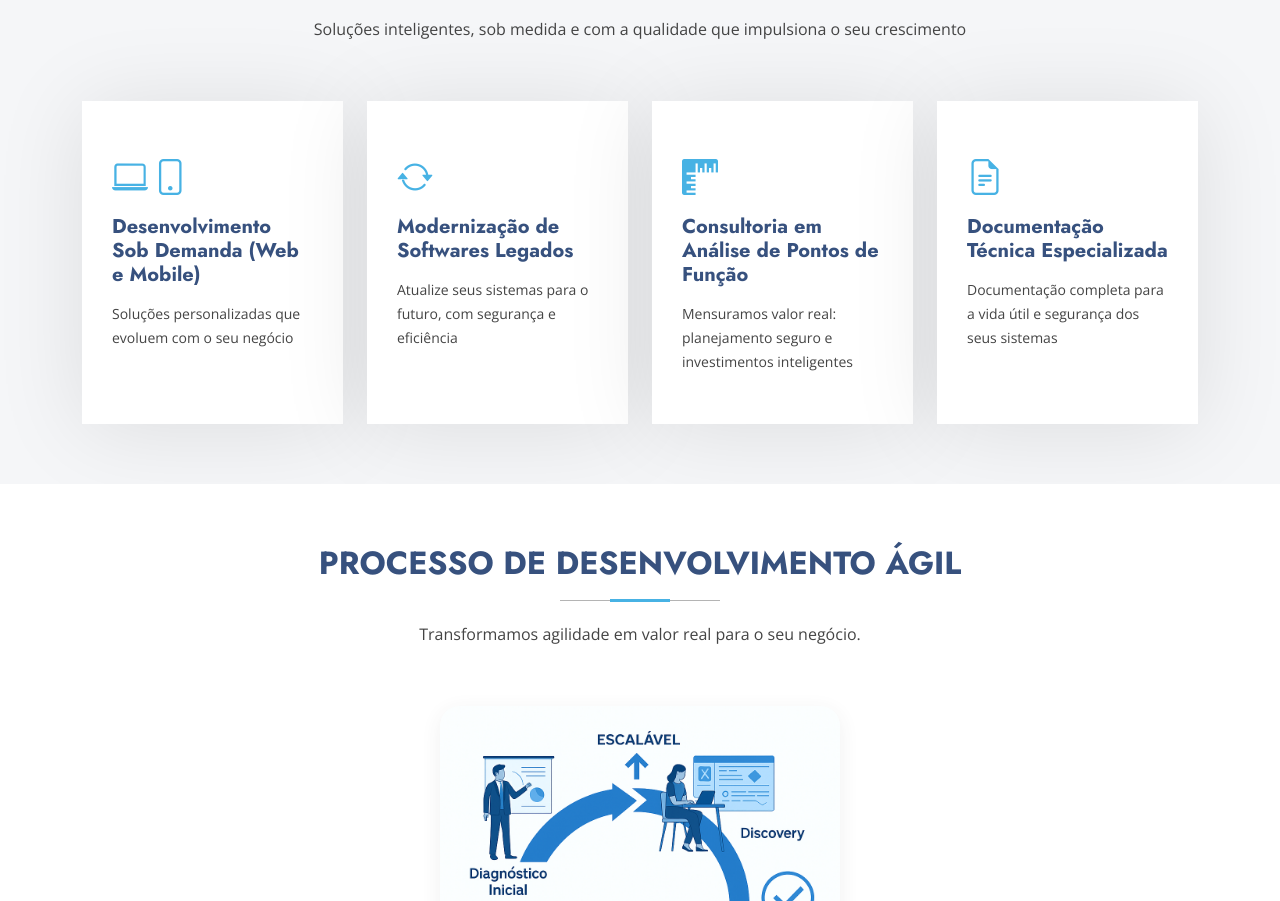
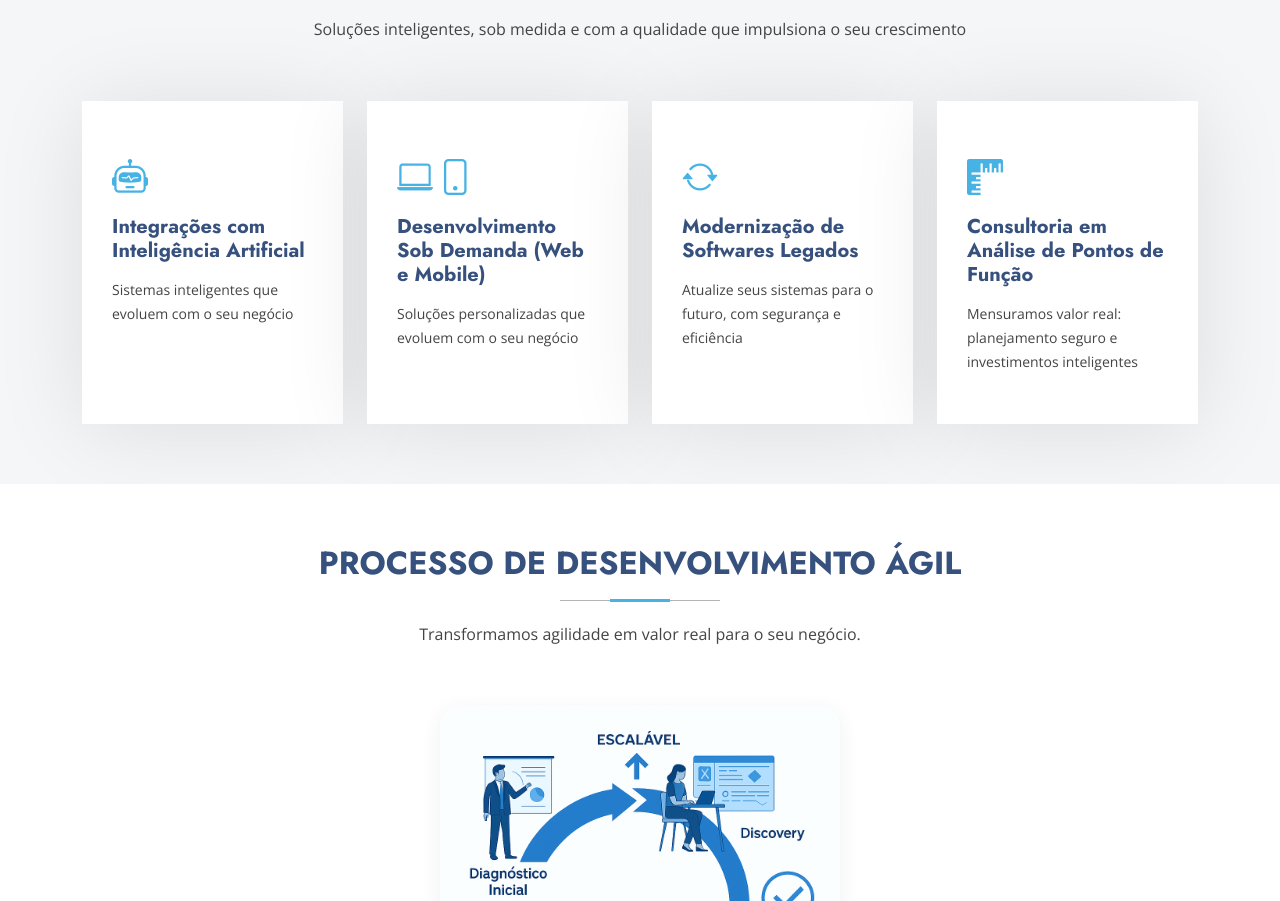
Before and after one commit to musardotiago/musardotiago.github.io, a plain HTML site: page index.html in a window 1280 px wide. Shown: the part 2383-3284 px from the top of the page. Drawn offline with nearby package versions, Linux system fonts and the light colour scheme.

Commit message:
modified:   index.html

```diff
--- a/index.html
+++ b/index.html
@@ -319,6 +319,13 @@
       <div class="container">
 
         <div class="row gy-4">
+          <div class="col-xl-3 col-md-6 d-flex" data-aos="fade-up" data-aos-delay="100">
+            <div class="service-item position-relative">
+              <div class="icon"><i class="bi bi-robot"></i></div>
+              <h4><a href="" class="stretched-link">Integrações com Inteligência Artificial</a></h4>
+              <p>Sistemas inteligentes que evoluem com o seu negócio</p>
+            </div>
+          </div><!-- End Service Item -->
 
           <div class="col-xl-3 col-md-6 d-flex" data-aos="fade-up" data-aos-delay="100">
             <div class="service-item position-relative">
@@ -341,9 +348,9 @@
               <div class="icon"><i class="bi bi-rulers icon"></i></div>
               <h4><a href="" class="stretched-link">Consultoria em Análise de Pontos de Função</a></h4>
               <p>Mensuramos valor real: planejamento seguro e investimentos inteligentes</p>
-            </div>
+           </div>
           </div><!-- End Service Item -->
-
+<!--
           <div class="col-xl-3 col-md-6 d-flex" data-aos="fade-up" data-aos-delay="400">
             <div class="service-item position-relative">
               <div class="icon"><i class="bi bi-file-earmark-text icon"></i></div>
```
